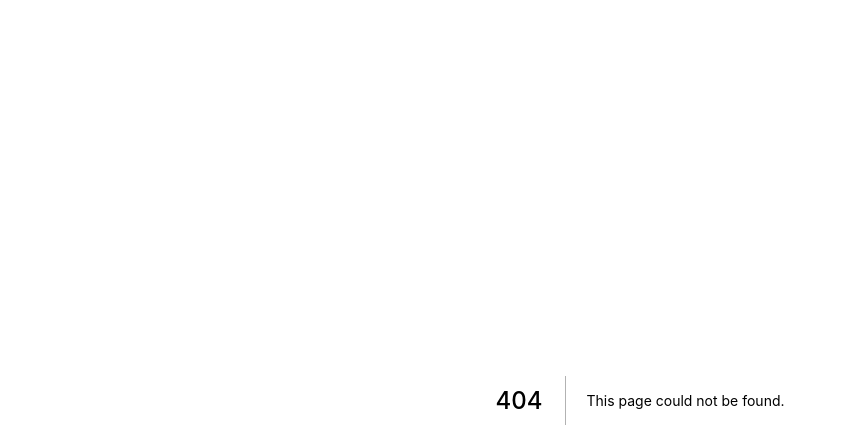
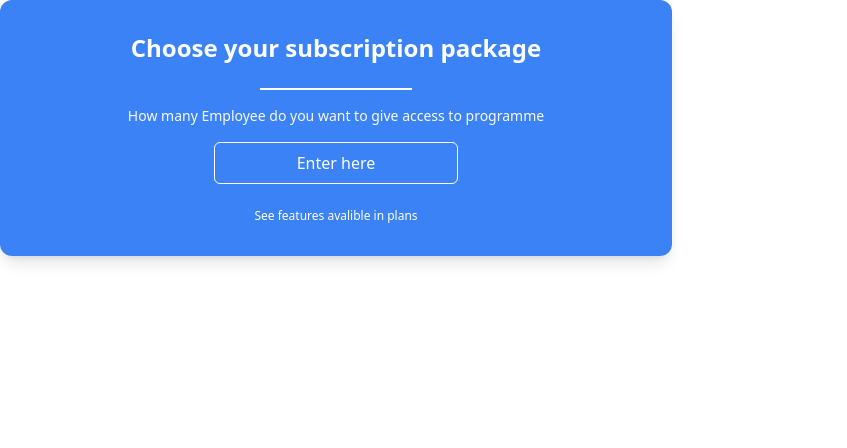
Before and after one commit to czekanskyy/kudos-health, a Next.js app: page /InputBox in a window 1280 px wide. Before the commit this address had no page. Shown: the top 448 px of the page, without its empty margins (0-847 px from the left). Built offline with nearby package versions, Linux system fonts and the light colour scheme.

Commit message:
Day 0 changes

```diff
--- a/package.json
+++ b/package.json
@@ -14,7 +14,10 @@
     "react-dom": "18.2.0"
   },
   "devDependencies": {
+    "autoprefixer": "^10.4.7",
     "eslint": "8.20.0",
-    "eslint-config-next": "12.2.3"
+    "eslint-config-next": "12.2.3",
+    "postcss": "^8.4.14",
+    "tailwindcss": "^3.1.6"
   }
 }
--- /dev/null
+++ b/pages/InputBox/index.jsx
@@ -0,0 +1,19 @@
+export default function InputBox() {
+  return (
+    <section className="bg-blue-500 w-[42rem] rounded-xl shadow-lg text-white flex flex-col items-center p-8 gap-4 scroll-smooth">
+      <h2 className="text-2xl font-semibold">Choose your subscription package</h2>
+      <hr className="w-1/4 mt-2 border-t-2 border-white" />
+      <p className="text-sm text-gray-50">How many Employee do you want to give access to programme</p>
+      <input
+        type="number"
+        name="numEmployees"
+        id="numEmployees"
+        className="w-2/5 p-2 bg-transparent outline-none border border-white rounded-md text-center placeholder:text-white transition-all focus:w-72"
+        placeholder="Enter here"
+      />
+      <a href="#features" className="text-xs mt-2">
+        See features avalible in plans
+      </a>
+    </section>
+  );
+}
--- /dev/null
+++ b/pages/Navbar/index.jsx
@@ -0,0 +1,12 @@
+export default function Navbar() {
+  return (
+    <header className="shadow-md w-full flex justify-center font-semibold text-2xl fixed top-0 left-0">
+      <div className="w-full max-w-4xl h-16 p-2 flex items-center justify-between">
+        <div className="text-blue-500 cursor-pointer">Kudos Health</div>
+        <ul>
+          <li className="text-sm bg-blue-500 px-4 py-2 rounded-lg text-white cursor-pointer">Subscription</li>
+        </ul>
+      </div>
+    </header>
+  );
+}
--- /dev/null
+++ b/pages/Plans/PlanBox.jsx
@@ -0,0 +1,7 @@
+export default function PlanBox({planName, planColor}) {
+  return (
+    <div className="bg-white w-64 h-72 border border-gray-200 rounded-md flex flex-col items-center p-4">
+      <h3 className={`text-2xl font-semibold text-[${planColor}]`}>{planName}</h3>
+    </div>
+  );
+}
--- /dev/null
+++ b/pages/Plans/index.jsx
@@ -0,0 +1,9 @@
+import PlanBox from './PlanBox';
+
+export default function Plans() {
+  return (
+    <section className="w-full flex justify-center">
+      <PlanBox planName="Free" planColor="#9b59b6"></PlanBox>
+    </section>
+  );
+}
--- a/pages/_app.js
+++ /dev/null
@@ -1,7 +0,0 @@
-import '../styles/globals.css'
-
-function MyApp({ Component, pageProps }) {
-  return <Component {...pageProps} />
-}
-
-export default MyApp
--- /dev/null
+++ b/pages/_app.jsx
@@ -0,0 +1,7 @@
+import '../styles/globals.css';
+
+function MyApp({Component, pageProps}) {
+  return <Component {...pageProps} />;
+}
+
+export default MyApp;
--- /dev/null
+++ b/pages/index.jsx
@@ -0,0 +1,14 @@
+import InputBox from './InputBox';
+import Navbar from './Navbar';
+import Plans from './Plans';
+
+export default function Home() {
+  return (
+    <div className="flex flex-col items-center justify-start gap-16 w-full min-h-screen pt-20 font-poppins">
+      <Navbar></Navbar>
+
+      <InputBox></InputBox>
+      <Plans></Plans>
+    </div>
+  );
+}
--- /dev/null
+++ b/postcss.config.js
@@ -0,0 +1,6 @@
+module.exports = {
+  plugins: {
+    tailwindcss: {},
+    autoprefixer: {},
+  },
+}
--- a/styles/globals.css
+++ b/styles/globals.css
@@ -1,26 +1,16 @@
-html,
-body {
-  padding: 0;
-  margin: 0;
-  font-family: -apple-system, BlinkMacSystemFont, Segoe UI, Roboto, Oxygen,
-    Ubuntu, Cantarell, Fira Sans, Droid Sans, Helvetica Neue, sans-serif;
+@tailwind base;
+@tailwind components;
+@tailwind utilities;
+
+@font-face {
+  font-family: 'Poppins';
+  src: url('https://fonts.googleapis.com/css2?family=Poppins:ital,wght@0,100;0,200;0,300;0,400;0,500;0,600;0,700;0,800;0,900;1,100;1,200;1,300;1,400;1,500;1,600;1,700;1,800;1,900&display=swap');
 }
 
-a {
-  color: inherit;
-  text-decoration: none;
-}
-
-* {
-  box-sizing: border-box;
-}
-
-@media (prefers-color-scheme: dark) {
-  html {
-    color-scheme: dark;
-  }
-  body {
-    color: white;
-    background: black;
+@layer utilities {
+  input[type='number']::-webkit-inner-spin-button,
+  input[type='number']::-webkit-outer-spin-button {
+    -webkit-appearance: none;
+    margin: 0;
   }
 }
--- /dev/null
+++ b/tailwind.config.js
@@ -0,0 +1,11 @@
+/** @type {import('tailwindcss').Config} */
+module.exports = {
+  content: ['./pages/**/*.{js,ts,jsx,tsx}', './components/**/*.{js,ts,jsx,tsx}'],
+  theme: {
+    extend: {},
+    fontFamily: {
+      poppins: ['Poppins', 'sans-serif'],
+    },
+  },
+  plugins: [],
+};
```
Also changed, not shown: pages/index.js (deleted, +0 -69 lines), 1 other file (tests, documents, lock files or other folders).
